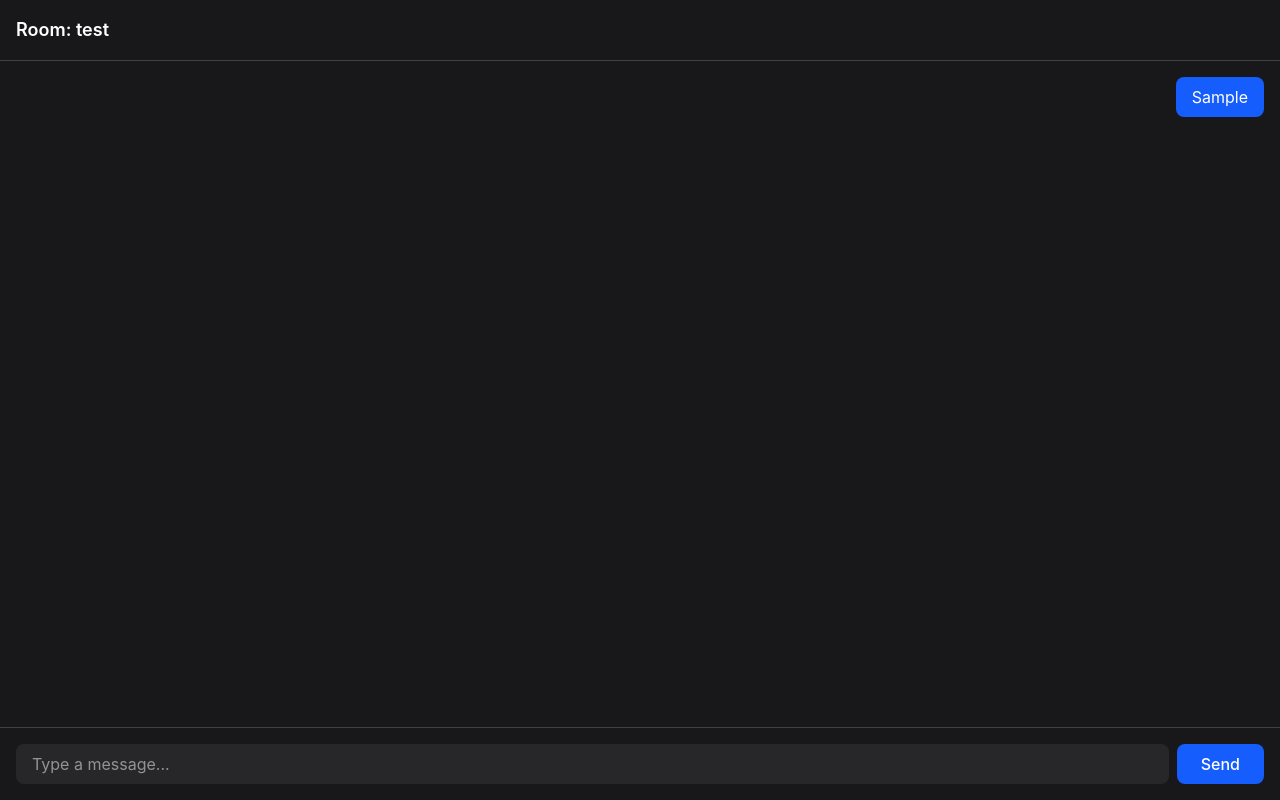
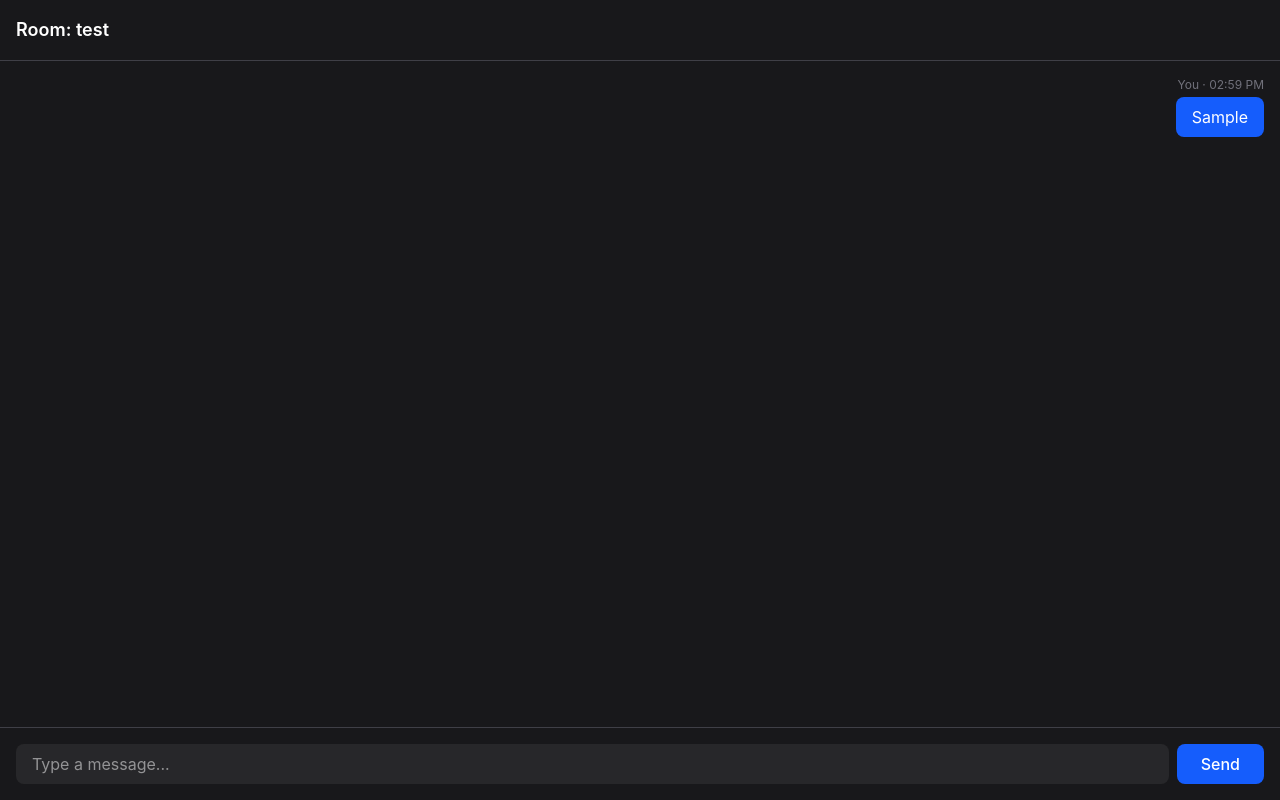
Before and after one commit to mattstier/splitnow, a React (Vite) app in the folder frontend/: page / in a window 1280 px wide. Both pictures are taken after typing "Sample" into the empty fields and a click on the button "Send". Built offline with nearby package versions, Linux system fonts and the light colour scheme; no server answers.

Commit message:
feat: show timestamp and sender of messages (#3)

```diff
--- a/frontend/src/App.jsx
+++ b/frontend/src/App.jsx
@@ -1,6 +1,11 @@
 import { useState, useEffect, useRef } from 'react'
 
 const ROOM = 'test'
+
+const formatTime = (ts) => {
+  if (!ts) return ''
+  return new Date(ts).toLocaleTimeString([], { hour: '2-digit', minute: '2-digit' })
+}
 
 function App() {
   const [messages, setMessages] = useState([])
@@ -9,17 +14,19 @@ function App() {
 
   // runs once, opens a websocket
   useEffect(() => {
-
     // get all messages of the given room before opening the socket
     fetch('/messages?room=' + ROOM)
       .then(res => res.json())
       .then(history => {
-      setMessages(history.map(m => ({ text: m.content, mine: false })))
+      setMessages(history.map(m => ({ text: m.content, sender: m.sender, created_at: m.created_at, mine: false })))
     })
 
     const ws = new WebSocket(`ws://localhost:5173/ws?room=${ROOM}`)
     // here we define the message format with a flag 'mine' to handle own messages
-    ws.onmessage = (e) => setMessages((prev) => [...prev, {text: e.data, mine: false}])
+    ws.onmessage = (e) => {
+      const d = JSON.parse(e.data)
+      setMessages((prev) => [...prev, { text: d.content, sender: d.sender, created_at: d.created_at, mine: false }])
+    }
     wsRef.current = ws
     return () => ws.close()
   }, [])
@@ -29,7 +36,7 @@ function App() {
       // sends rawtext to backend
       wsRef.current.send(input)
       // flags message as own
-      setMessages(prev => [...prev, { text: input, mine: true }])
+      setMessages(prev => [...prev, { text: input, sender: 'You', created_at: new Date().toISOString(), mine: true }])
       // clearing text box
       setInput('')
     }
@@ -41,11 +48,16 @@ function App() {
         <h1 className="text-lg font-semibold">Room: {ROOM}</h1>
       </div>
 
-      <div className="flex-1 overflow-y-auto p-4 space-y-2">
+      <div className="flex-1 overflow-y-auto p-4 space-y-4">
         {messages.map((m, i) => (
           <div key={i} className={`flex ${m.mine ? 'justify-end' : 'justify-start'}`}>
-            <div className={`rounded-lg px-4 py-2 max-w-[80%] ${m.mine ? 'bg-blue-600' : 'bg-zinc-800'}`}>
-              {m.text}
+            <div className="max-w-[80%]">
+              <div className={`text-xs text-zinc-500 mb-1 ${m.mine ? 'text-right' : 'text-left'}`}>
+                {m.sender} · {formatTime(m.created_at)}
+              </div>
+              <div className={`rounded-lg px-4 py-2 ${m.mine ? 'bg-blue-600' : 'bg-zinc-800'}`}>
+                {m.text}
+              </div>
             </div>
           </div>
         ))}
```
Also changed, not shown: 1 other file (tests, documents, lock files or other folders).
